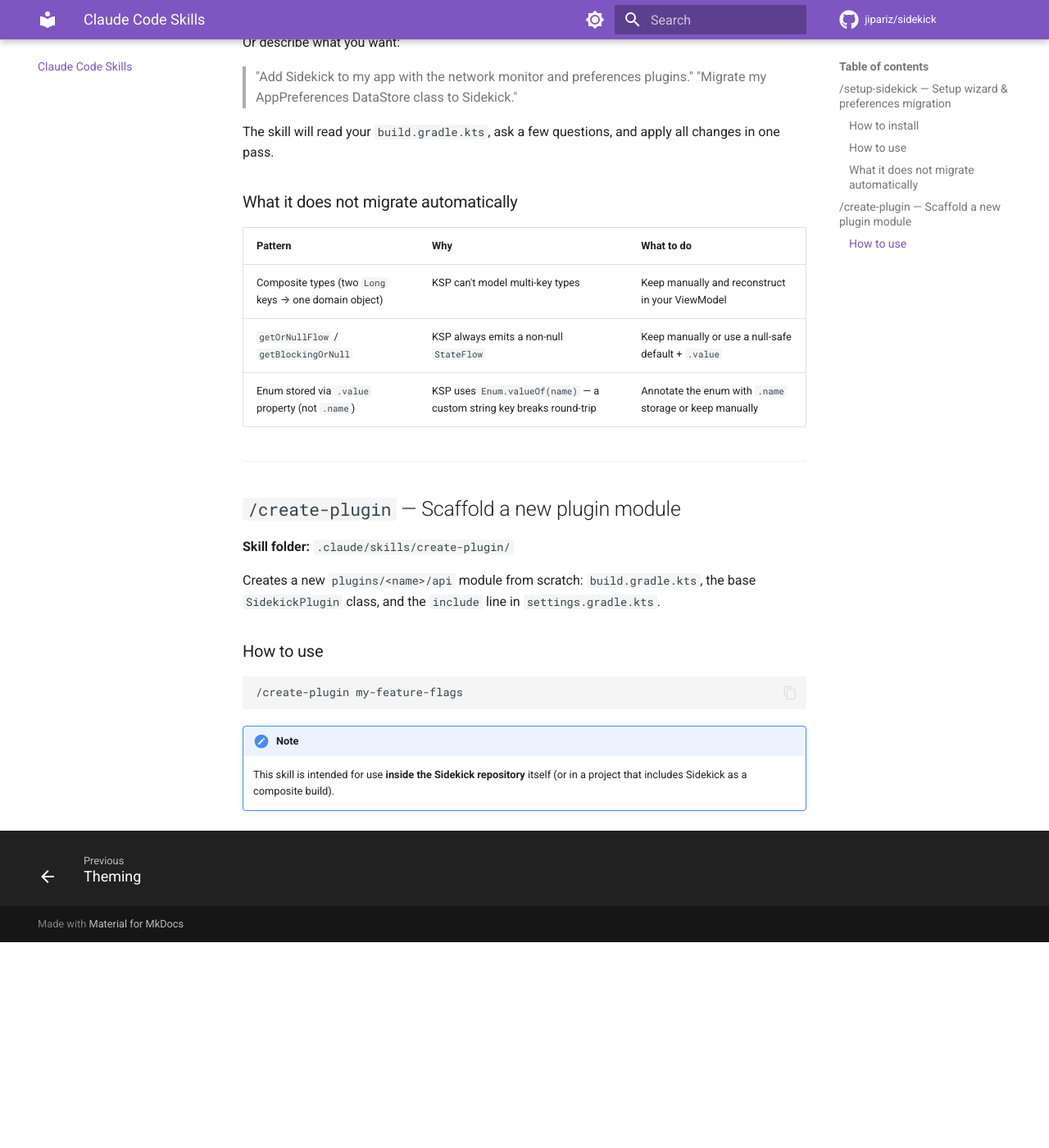
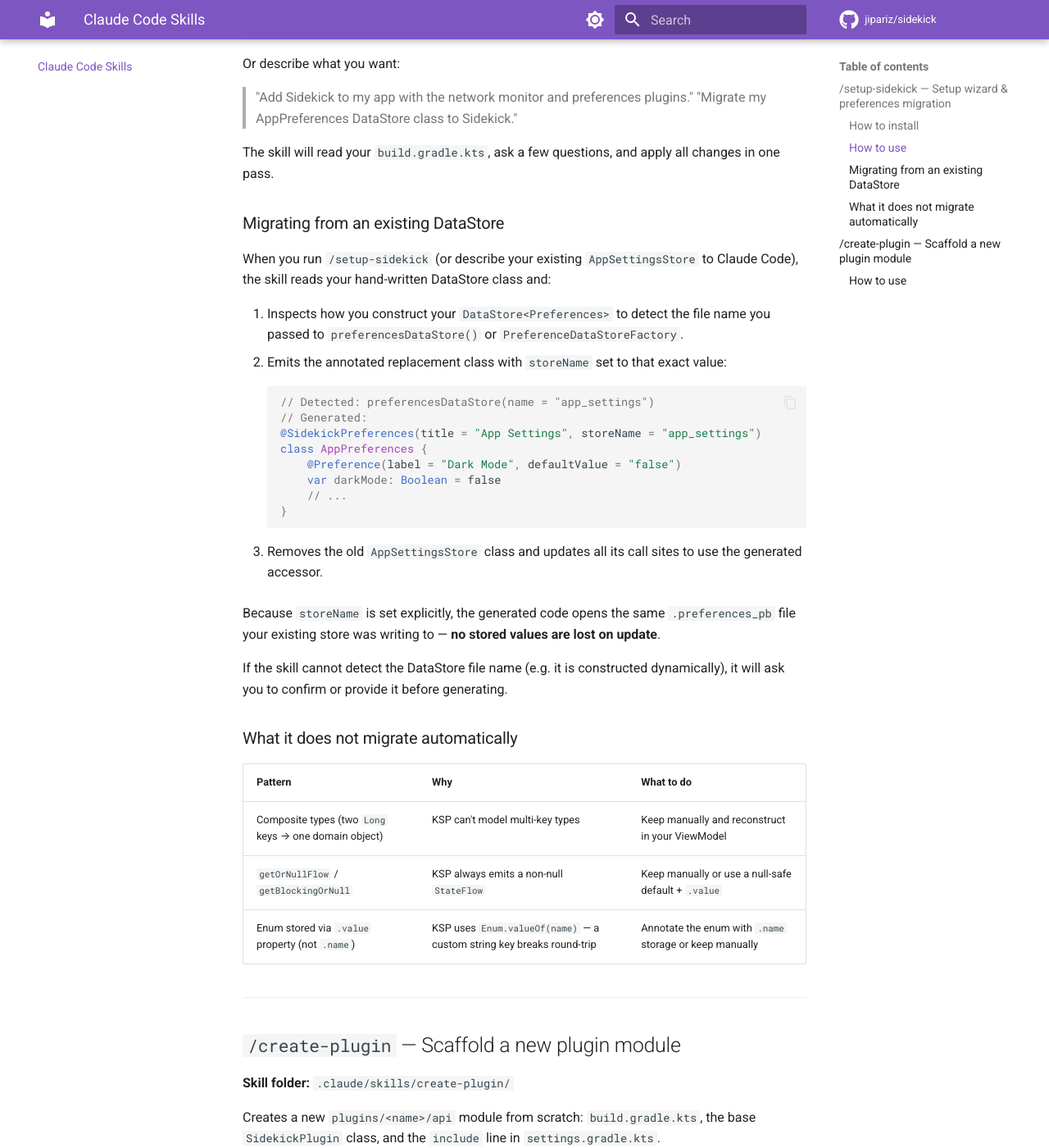
Before and after one commit to jipariz/sidekick, an MkDocs documentation site: the page built from docs/claude-code-skills.md, in a window 1280 px wide and 1400 px high, scrolled down 988 px. Shown: the whole window at 82% size. Built offline with MkDocs 1.6.1 and Material for MkDocs 9.7.7, drawn with Linux system fonts in a browser that asks for light colours; comment, search, counter and statistics services are not loaded; before the commit the page ends 2137 px from its top, so only the background shows below that; some of the changed text lies outside the part shown.

Commit message:
feat: add storeName param to @SidekickPreferences for DataStore migration
Allows users migrating from an existing DataStore implementation to
specify the file name explicitly, preventing data loss when the derived
name doesn't match the existing store.

Also fixes KSP docs to use tasks.configureEach (config-cache safe)
instead of tasks.matching, and expands migration guidance in
claude-code-skills.md.

Co-Authored-By: Claude Sonnet 4.6 <noreply@anthropic.com>

````diff
--- a/docs/claude-code-skills.md
+++ b/docs/claude-code-skills.md
@@ -13,7 +13,7 @@ An interactive wizard that handles the full Sidekick onboarding flow for a consu
 - Adds `core:runtime` / `core:noop` dependencies with the correct debug/release split.
 - Prompts you to choose which plugins to enable (Network Monitor, Log Monitor, Preferences, Custom Screens) and adds only the modules you need.
 - Wires `SidekickShell` around your root composable with `remember`-wrapped plugin instances.
-- **Migrates an existing hand-written DataStore preferences class** to the `@SidekickPreferences` annotation processor: removes boilerplate keys and property getters, replaces them with `@Preference`-annotated vars, and adds the KSP wiring to `build.gradle.kts`.
+- **Migrates an existing hand-written DataStore preferences class** to the `@SidekickPreferences` annotation processor: removes boilerplate keys and property getters, replaces them with `@Preference`-annotated vars, adds the KSP wiring to `build.gradle.kts`, and **preserves your existing DataStore file name** by setting `storeName` automatically so no stored values are lost.
 
 ### How to install
 
@@ -35,6 +35,30 @@ Or describe what you want:
 > "Migrate my AppPreferences DataStore class to Sidekick."
 
 The skill will read your `build.gradle.kts`, ask a few questions, and apply all changes in one pass.
+
+### Migrating from an existing DataStore
+
+When you run `/setup-sidekick` (or describe your existing `AppSettingsStore` to Claude Code), the skill reads your hand-written DataStore class and:
+
+1. Inspects how you construct your `DataStore<Preferences>` to detect the file name you passed to `preferencesDataStore()` or `PreferenceDataStoreFactory`.
+2. Emits the annotated replacement class with `storeName` set to that exact value:
+
+    ```kotlin
+    // Detected: preferencesDataStore(name = "app_settings")
+    // Generated:
+    @SidekickPreferences(title = "App Settings", storeName = "app_settings")
+    class AppPreferences {
+        @Preference(label = "Dark Mode", defaultValue = "false")
+        var darkMode: Boolean = false
+        // ...
+    }
+    ```
+
+3. Removes the old `AppSettingsStore` class and updates all its call sites to use the generated accessor.
+
+Because `storeName` is set explicitly, the generated code opens the same `.preferences_pb` file your existing store was writing to — **no stored values are lost on update**.
+
+If the skill cannot detect the DataStore file name (e.g. it is constructed dynamically), it will ask you to confirm or provide it before generating.
 
 ### What it does not migrate automatically
 
````
Also changed, not shown: docs/plugins/preferences.md (+26 -14 lines), 3 other files.
